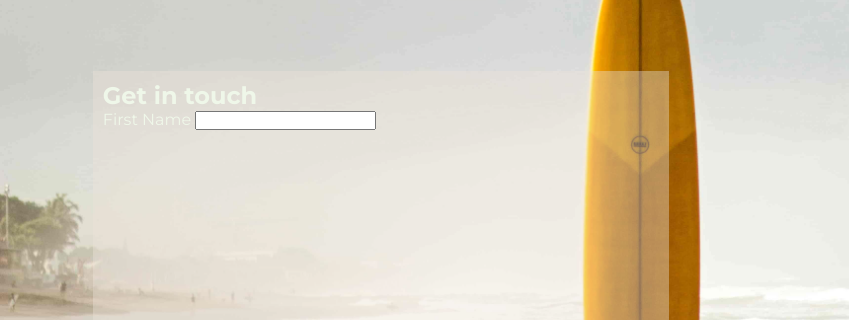
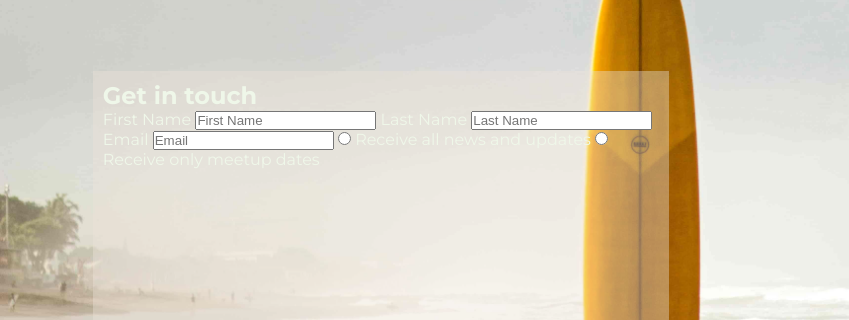
Before and after one commit to RobinF98/gone-surfing, a plain HTML site: page contact.html in a window 1280 px wide. Shown: the part 213-533 px from the top of the page, 0-849 px from the left. Drawn offline with Linux system fonts and the light colour scheme; grey boxes are pictures that could not be loaded.

Commit message:
Add further form html content

```diff
--- a/contact.html
+++ b/contact.html
@@ -79,9 +79,21 @@
     <main class="main main_contact">
         <section class="contact">
             <h2>Get in touch</h2>
-            <form>
-                <label for="fname">First Name</label>
-                <input type="text" id="fname">
+            <form class="contact_form">
+                <label for="fname" class="label_hidden">First Name</label>
+                <input type="text" id="fname" class="text_input" name="fname" required placeholder="First Name">
+                <label for="lname" class="label_hidden">Last Name</label>
+                <input type="text" id="lname" class="text_input" name="lname" required placeholder="Last Name">
+                <label for="email" class="label_hidden">Email</label>
+                <input type="email" id="email" class="text_input" name="email" required placeholder="Email">
+                <label for="all_info" class="label_visible">
+                    <input type="radio" name="contact" value="all" class="radio_btn" />
+                    Receive all news and updates
+                </label>
+                <label for="all_info" class="label_visible">
+                    <input type="radio" name="contact" value="some" class="radio_btn" />
+                    Receive only meetup dates
+                </label>
             </form>
         </section>
         <iframe class="gmap_contact" name="gmap"
```
